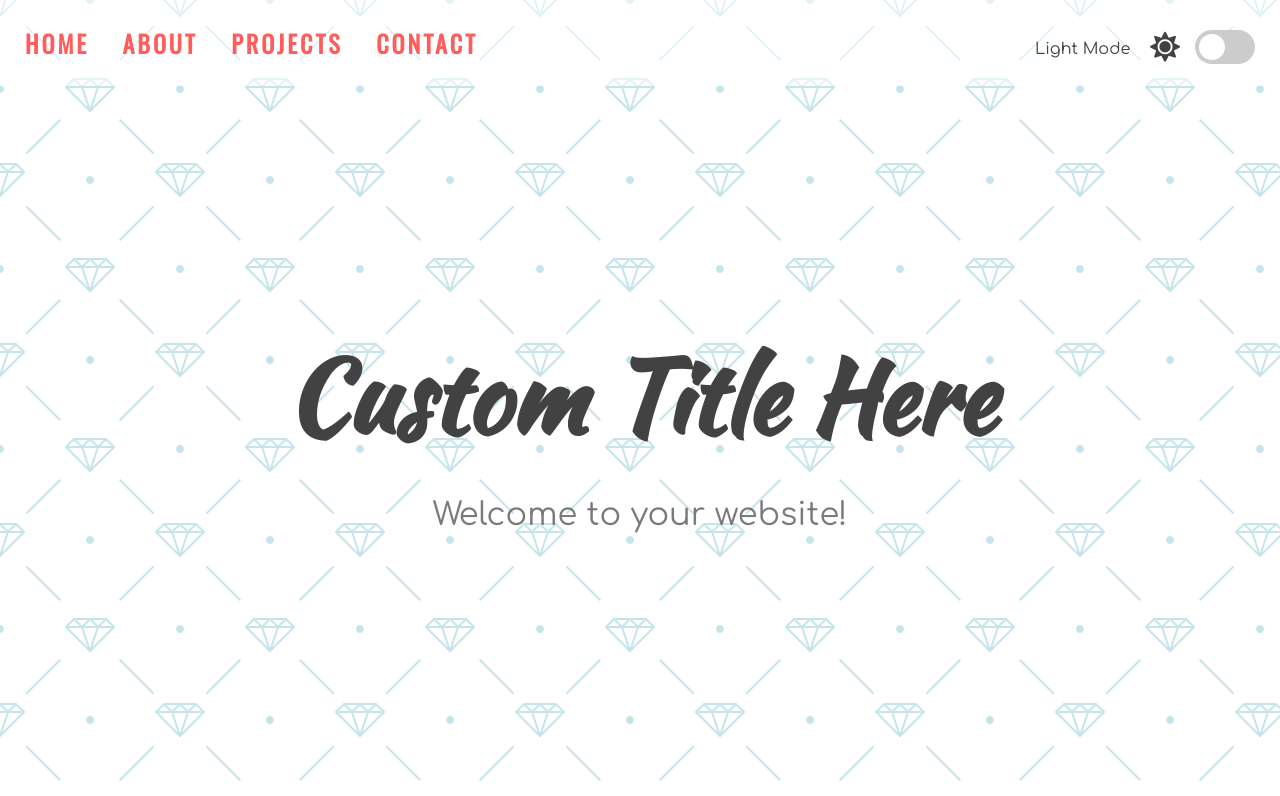
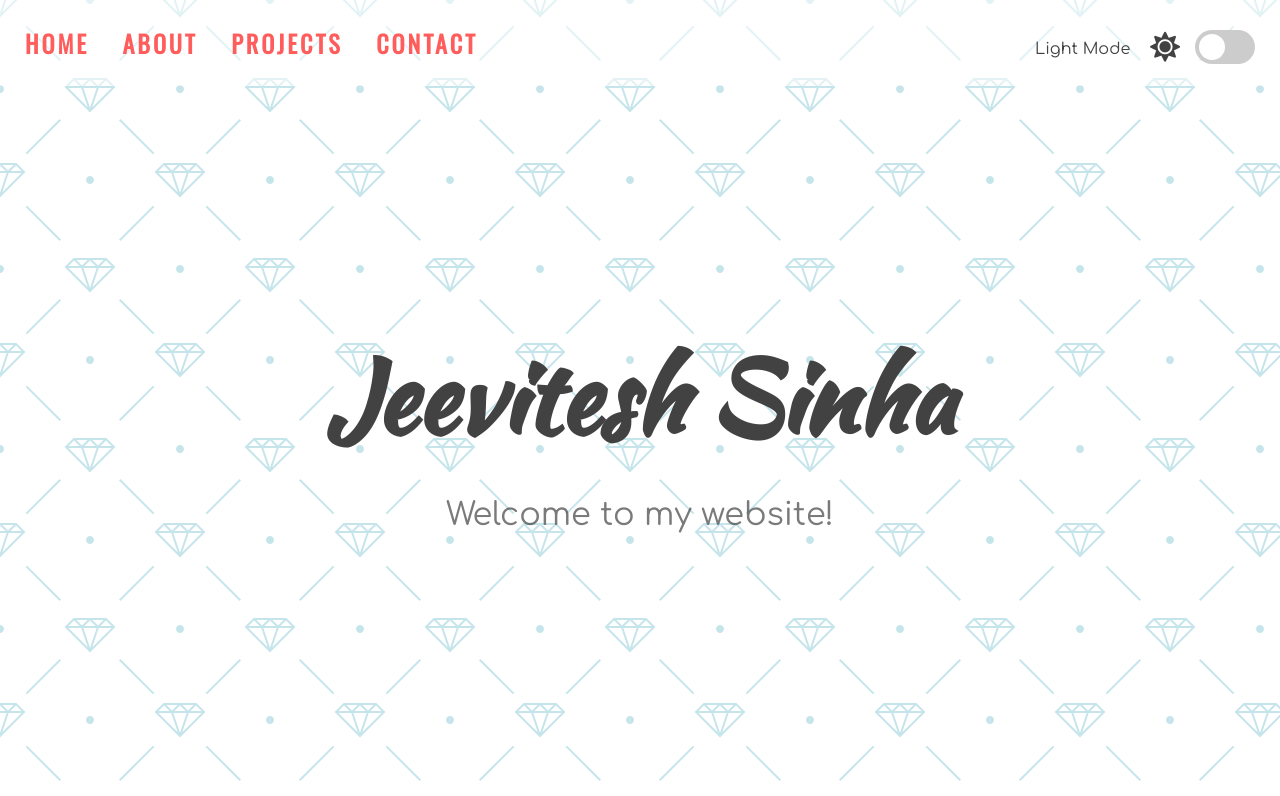
Before and after one commit to HeisenbergBeast/light-dark-mode, a plain HTML site: page index.html in a window 1280 px wide. Shown: the top 796 px of the page. Drawn offline with nearby package versions, Linux system fonts and the light colour scheme.

Commit message:
Update index.html

```diff
--- a/index.html
+++ b/index.html
@@ -30,8 +30,8 @@
     <!-- Home Section -->
     <section id="home">
         <div class="title-group">
-            <h1>Custom Title Here</h1>
-            <h2>Welcome to your website!</h2>
+            <h1>Jeevitesh Sinha</h1>
+            <h2>Welcome to my website!</h2>
         </div>
     </section>
     <!-- About Section -->
```
